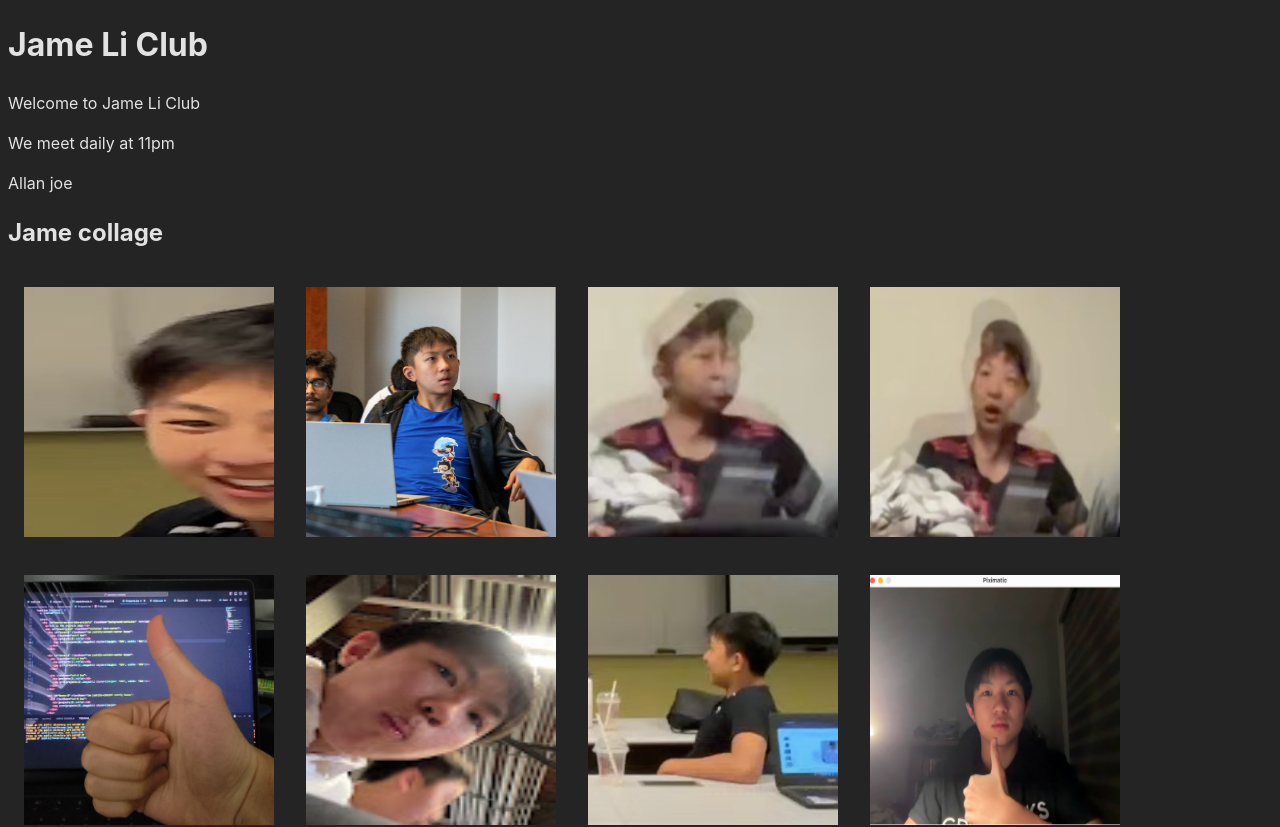
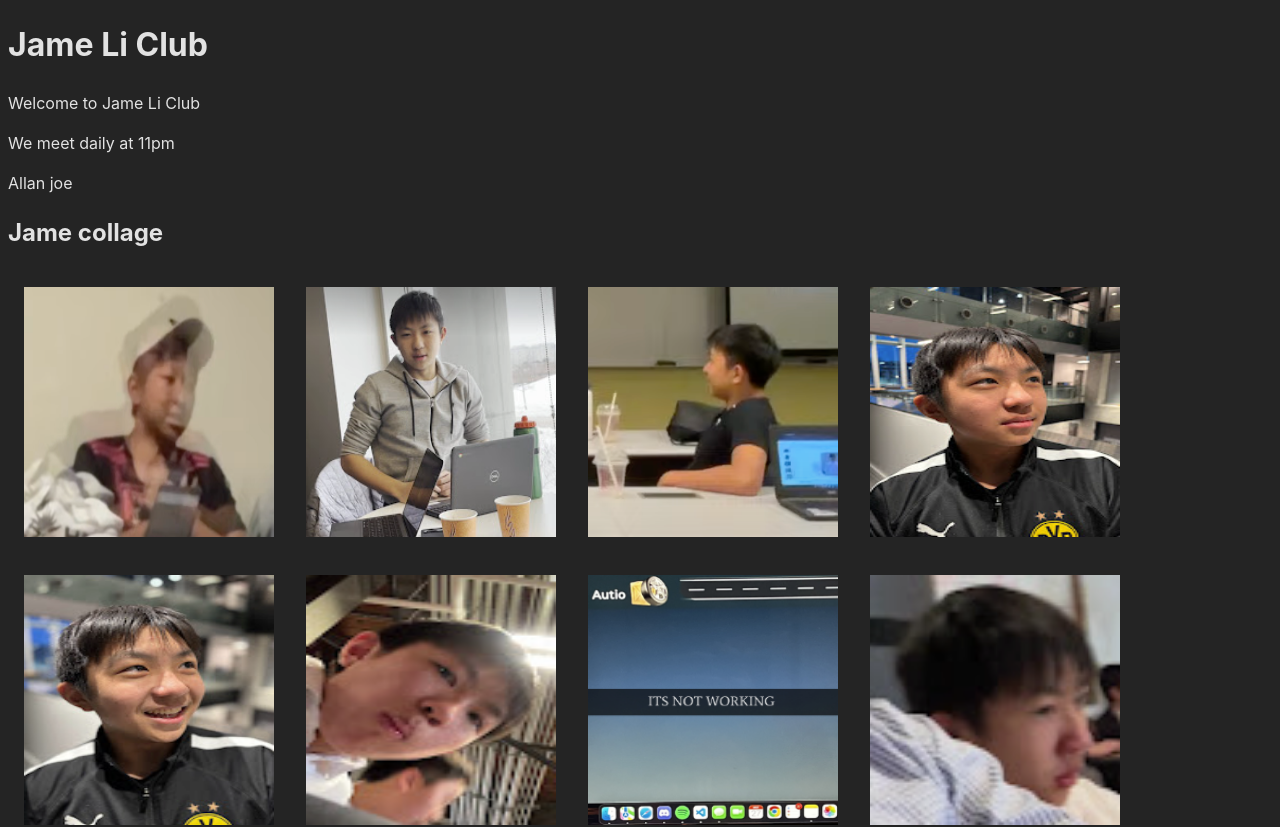
Before and after one commit to jeffrey-zang/jameli.club, a React (Vite) app: page / in a window 1280 px wide. Shown: the top 827 px of the page. Built offline with nearby package versions, Linux system fonts and the light colour scheme.

Commit message:
new jame

```diff
--- a/src/App.jsx
+++ b/src/App.jsx
@@ -1,4 +1,4 @@
-const photos = Array.from({ length: 45 }, (_, i) => {
+const photos = Array.from({ length: 46 }, (_, i) => {
   return new URL(`./assets/jame${i + 1}.png`, import.meta.url).href;
 });
 
```
Also changed, not shown: src/assets/jame46.png (added).
